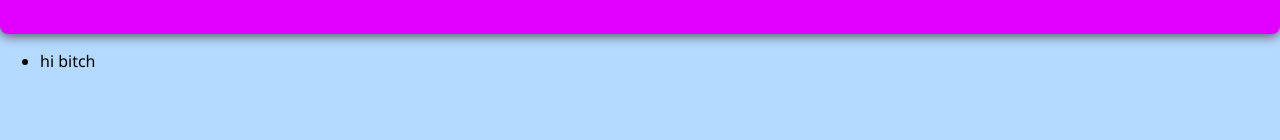
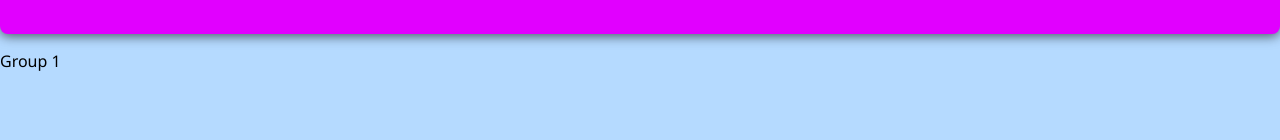
Before and after one commit to yashrrrr/GoSplit, a React (Vite) app: page / in a window 1280 px wide. Both pictures are taken after a click on the item "Group 1". Shown: the part 158-298 px from the top of the page. Built offline with nearby package versions, Linux system fonts and the light colour scheme.

Commit message:
some types managed

```diff
--- a/src/components/AddGroupForm.tsx
+++ b/src/components/AddGroupForm.tsx
@@ -1,13 +1,7 @@
 import { useEffect, useState } from 'react';
 import '../styles/GroupAddForm.css';
 import FriendsDropDown from "./FriendsDropDown";
-import type { groups } from '../types/types';
-
-interface AddGroupFormProps {
-    Close: () => void;
-    groupProp: groups[];
-    setGroupProp: React.Dispatch<React.SetStateAction<groups[]>>;
-}
+import type { AddGroupFormProps } from '../types/types';
 
 export default function AddgroupForm({ Close, groupProp, setGroupProp }: AddGroupFormProps) {
 
--- a/src/pages/group.tsx
+++ b/src/pages/group.tsx
@@ -1,9 +1,20 @@
-export const Group = () => {
+import { useEffect, useState } from "react";
+import type { groupProp } from "../types/types";
+import type { groups } from "../types/types";
+
+export const Group = ({gid}:groupProp) => {
+    const [grpName, setGrpName] = useState<string>("");
+
+    useEffect(()=>{
+        const store = localStorage.getItem('groups');
+        const grps = store ? JSON.parse(store) : null;
+        const grpsTyped: groups[] = grps as groups[];
+        grpsTyped.map((grp: groups) => grp.g_id === gid ? setGrpName(grp.g_name) : grp);
+    },[gid]);
+
     return (
         <>
-            <ul>
-                <li>hi bitch</li>
-            </ul>
+            <p>{grpName}</p>
         </>
     );
 }
--- a/src/pages/groups.tsx
+++ b/src/pages/groups.tsx
@@ -11,6 +11,7 @@ export default function Groups() {
     const [showGroup, setShowGroup] = useState<boolean>(false);
     const [showPlus, setShowPlus] = useState<boolean>(true);
     const [showForm, setShowform] = useState<boolean>(false);
+    const [currGrpId, setCurrGrpId] = useState<string>("");
     const [groups, setGroups] = useState<groups[]>(() => {
         if(localStorage.getItem('groups')){
         const stored = localStorage.getItem('groups');
@@ -57,7 +58,10 @@ export default function Groups() {
                         <ul className="groups-list">
                         {groups?.map((group, idx) => (
                             <React.Fragment key={group.g_name + idx}>
-                            <li className="group-item" onClick={() => setShowGroup(true)}>
+                            <li className="group-item" onClick={() => {
+                                    setCurrGrpId(group.g_id);
+                                    setShowGroup(true);
+                                }}>
                                 <p>{group.g_name}</p>
                                 <img
                                     src={cross}
@@ -84,7 +88,7 @@ export default function Groups() {
             )}
 
             {showGroup && (
-                <Group />
+                <Group gid = {currGrpId} />
             )}
         </>
     );
```
Also changed, not shown: src/components/FriendsDropDown.tsx (+1 -6 lines), src/types/types.ts (+16 -0 lines).
